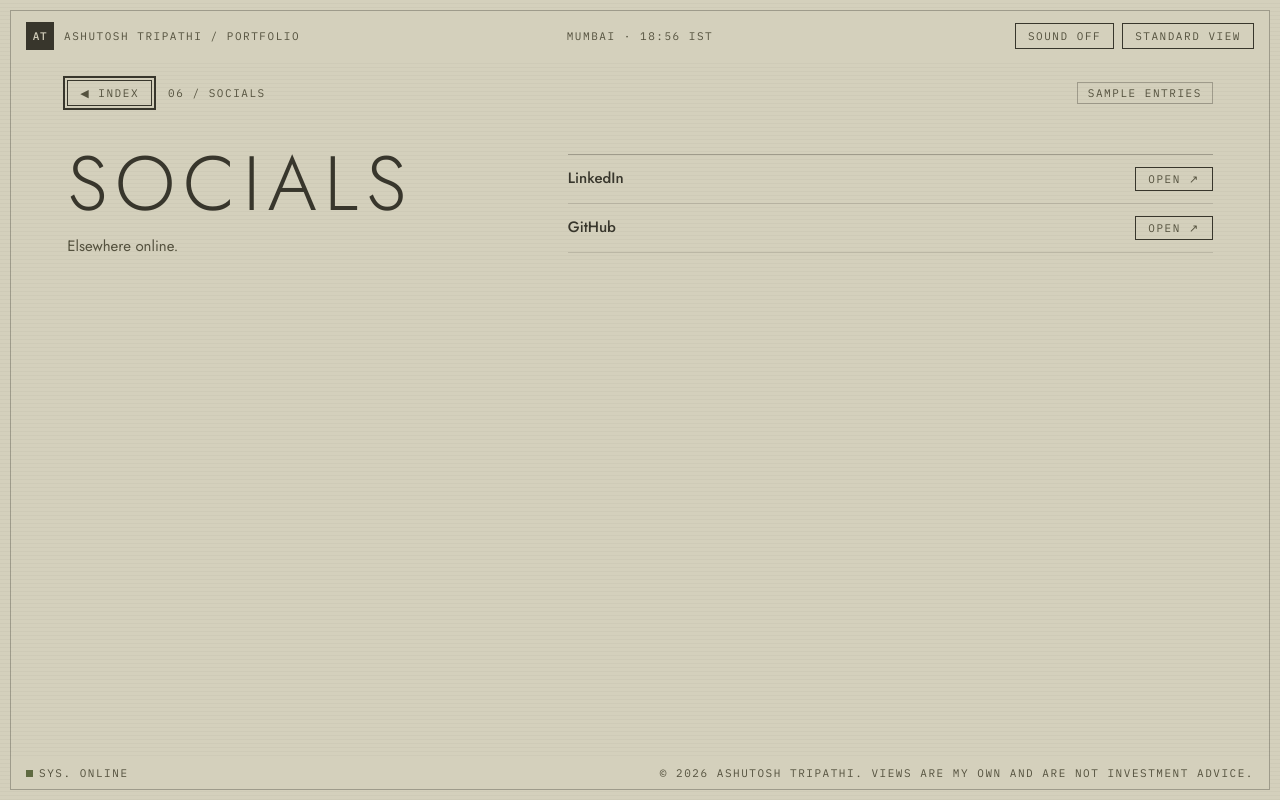
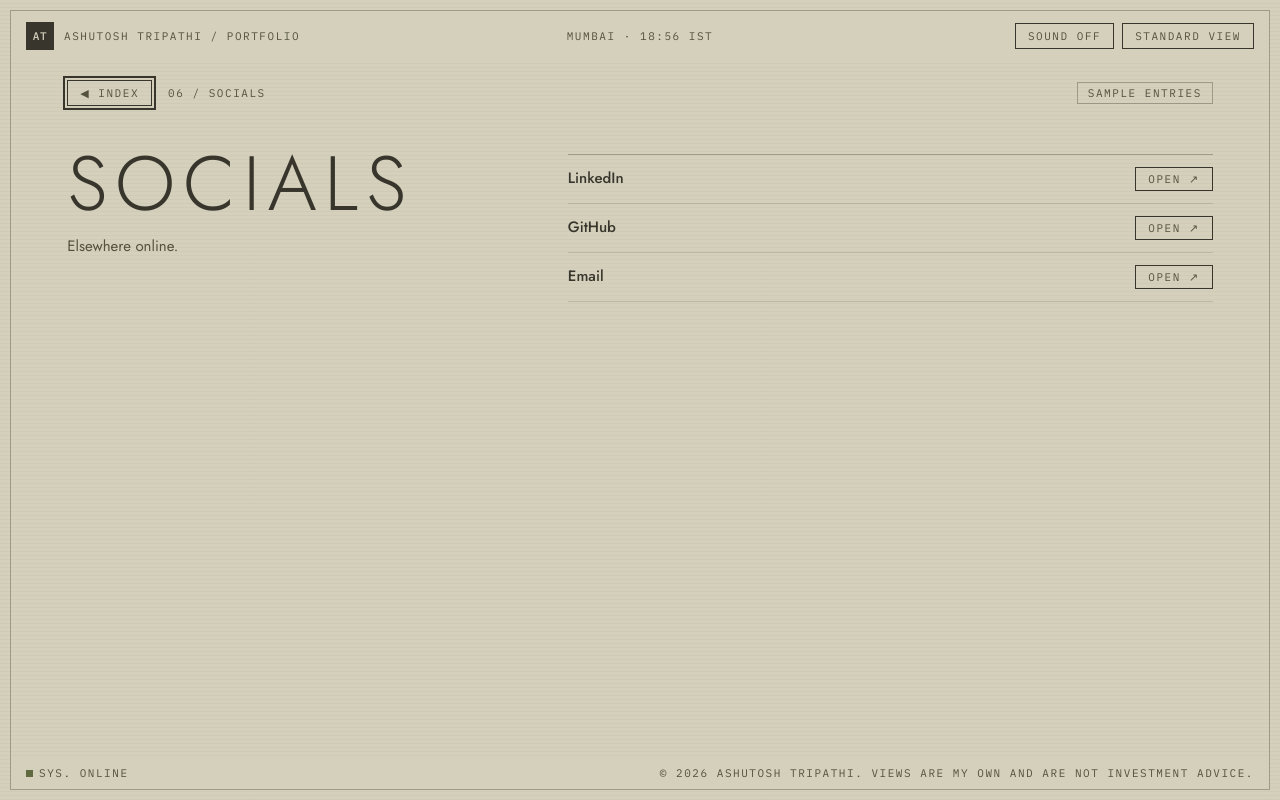
Before and after one commit to zshqv/Ashutosh-Portfolio, a React (Vite) app: page /socials in a window 1280 px wide. Built offline with nearby package versions, Linux system fonts and the light colour scheme.

Commit message:
Add email to social links
Co-Authored-By: Claude Opus 4.6 <noreply@anthropic.com>

```diff
--- a/src/data/socials.ts
+++ b/src/data/socials.ts
@@ -29,4 +29,8 @@ export const socialLinks: SocialLink[] = [
     label: 'GitHub',
     url: 'https://github.com/zshqv',
   },
+  {
+    label: 'Email',
+    url: 'mailto:ashu10tripathi@gmail.com',
+  },
 ];
```
